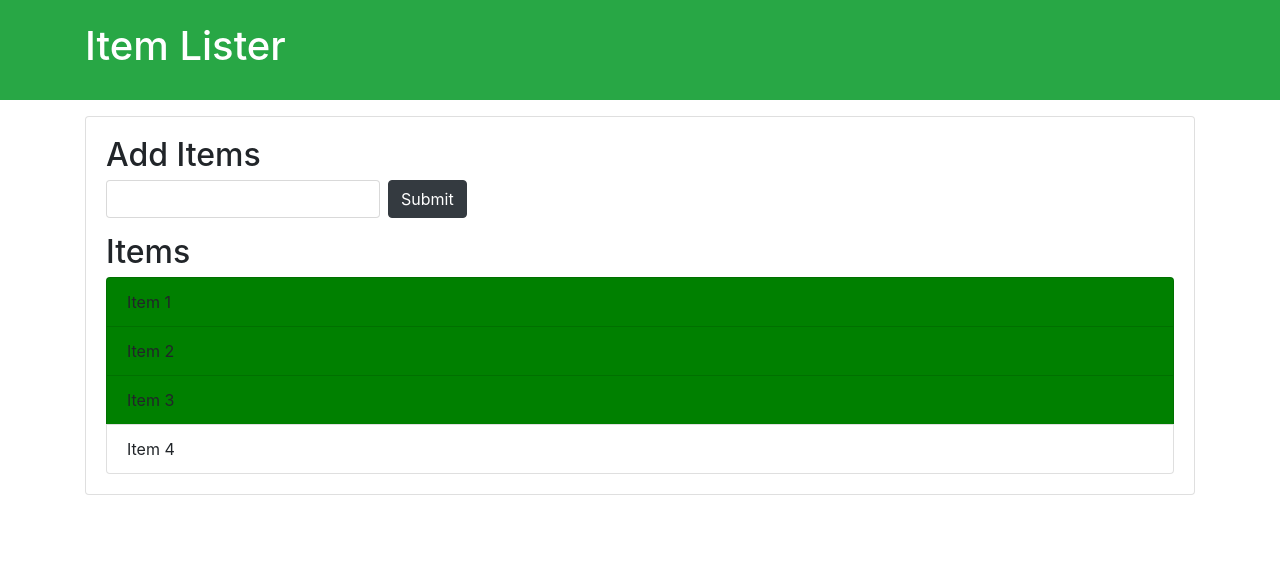
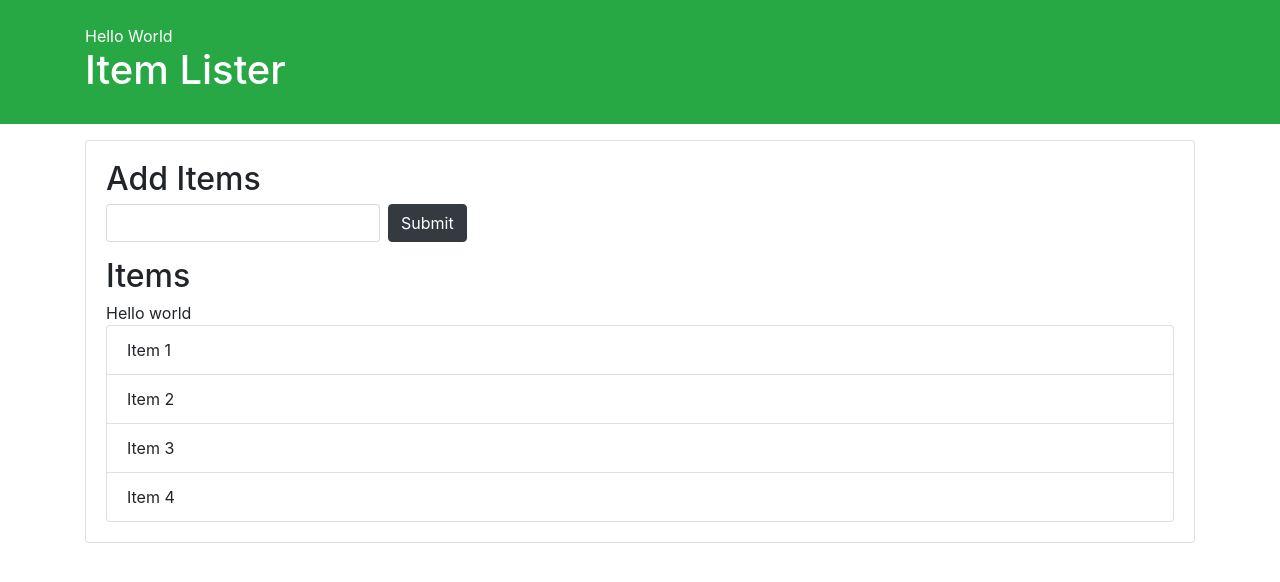
Before and after one commit to abhinavjha29/practice, a plain HTML site: page index.html in a window 1280 px wide. Drawn offline with nearby package versions, Linux system fonts and the light colour scheme.

Commit message:
6th commit

```diff
--- a/index.html
+++ b/index.html
@@ -29,6 +29,6 @@
     </ul>
    </div>
   </div>
-<script src="dom.js"></script>
+<script src="newdom.js"></script>
 </body>
 </html>
--- /dev/null
+++ b/newdom.js
@@ -0,0 +1,25 @@
+let item = document.querySelector('#items') ;
+var newDiv = document.createElement('div');
+// Add class
+newDiv.className= 'hello';
+// Add id
+newDiv.id = 'hellol';
+// Add attr
+newDiv.setAttribute('title', 'Hello Div');
+// Create text node
+var newDivText = document.createTextNode('Hello World');
+// Add text to div
+newDiv.appendChild(newDivText);
+var container = document.querySelector('header .container');
+var h1 = document.querySelector('header h1');
+console.log(newDiv);
+
+container.insertBefore(newDiv, h1);
+// Get the first list item in the items list
+const firstListItem = document.querySelector('#items li:first-child');
+
+// Create a new text node with the text "Hello world"
+const helloTextNode = document.createTextNode('Hello world');
+
+// Insert the new text node before the first list item
+firstListItem.parentNode.insertBefore(helloTextNode, firstListItem);
```
